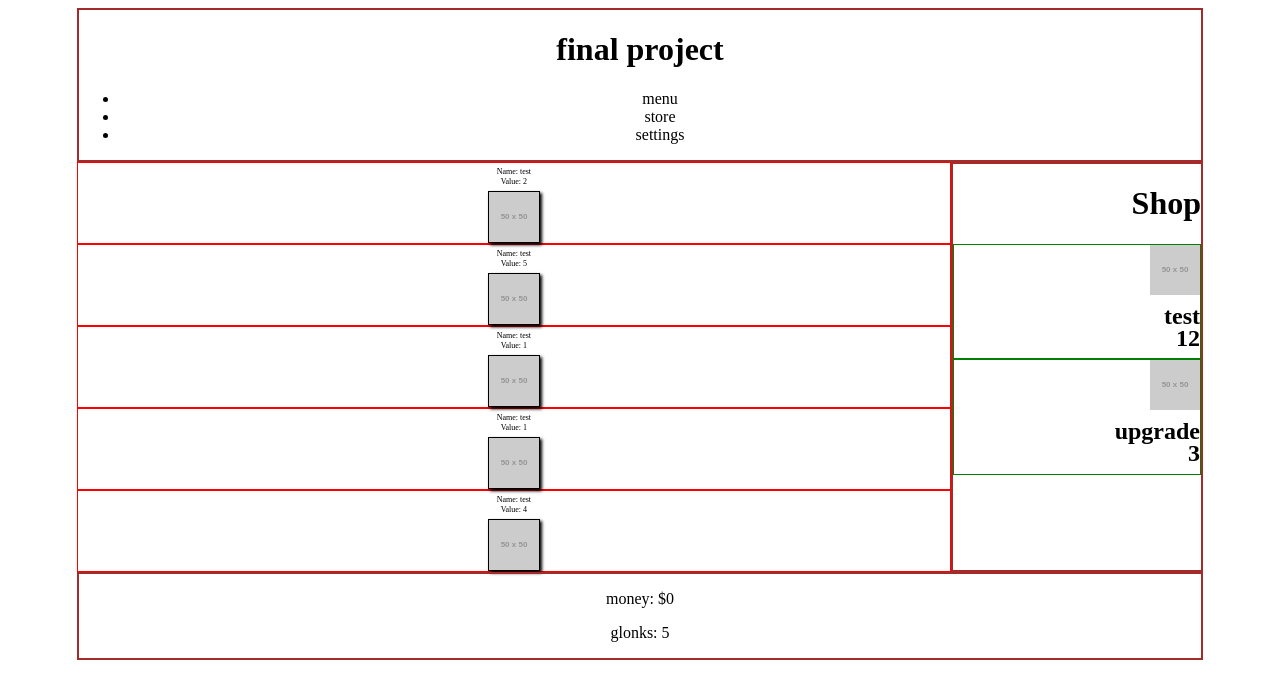
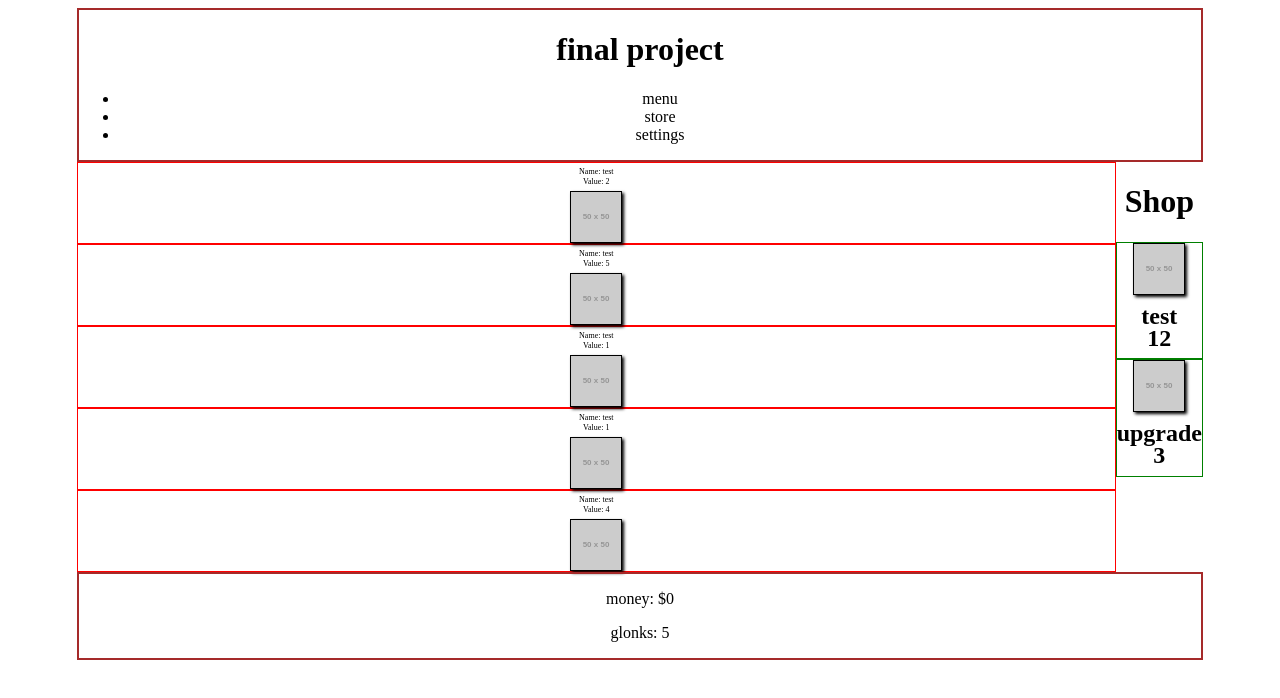
Before and after one commit to JosephHumphrey/CS-332-Final---Glonkulous, a React (Vite) app: page / in a window 1280 px wide. Shown: the top 698 px of the page. Built offline with nearby package versions, Linux system fonts and the light colour scheme.

Commit message:
Sidebar and ShopItem now share a css file

```diff
--- a/src/ShopItem.tsx
+++ b/src/ShopItem.tsx
@@ -1,3 +1,4 @@
+import styles from './Styles/Sidebar.module.css'
 export type ShopItemProps = {
   id: number
   icon: string;
@@ -16,11 +17,11 @@ function ShopItem({ id, icon, name, cost, description, onBuy }: ShopItemProps) {
     };
 
     return(
-        <div className="shopItem" onClick={handleClick}>
-            <img className="shopItem-icon" src={icon.length == 0 ? "https://via.placeholder.com/50" : icon} alt={name ?? "item"} />
-            <h2 className="shopItem-name">{name ?? "item"}</h2>
-            <h2 className="shopItem-cost">{cost ?? 1}</h2>
-            <p className="shopItem-description">{description ?? null}</p>
+        <div className={styles.shopItem} onClick={handleClick}>
+            <img className={styles.shopItemIcon} src={icon.length == 0 ? "https://via.placeholder.com/50" : icon} alt={name ?? "item"} />
+            <h2 className={styles.shopItemName}>{name ?? "item"}</h2>
+            <h2 className={styles.shopItemCost}>{cost ?? 1}</h2>
+            <p className={styles.shopItemDescription}>{description ?? null}</p>
         </div>
     );
 }
--- a/src/Sidebar.tsx
+++ b/src/Sidebar.tsx
@@ -1,3 +1,4 @@
+import styles from './Styles/Sidebar.module.css'
 import ShopItem, {type ShopItemData} from "./ShopItem";
 
 type OnBuyHandler = (item: ShopItemData) => void;
@@ -5,7 +6,7 @@ type OnBuyHandler = (item: ShopItemData) => void;
 function Sidebar({items, onBuy}: { items: ShopItemData[], onBuy: OnBuyHandler }) {
 
     return(
-        <div className="sidebar">
+        <div className={styles.Sidebar}>
             <h1>Shop</h1>
             <div>
                 {items.map((i) => (
--- /dev/null
+++ b/src/Styles/Sidebar.module.css
@@ -0,0 +1,36 @@
+.sidebar {
+  width: 20rem;
+  text-align: right;
+  display: flex;
+  flex-direction: column;
+  border: 2px solid brown;
+}
+
+.shopItem {
+  font-size: 1rem;
+  line-height: 2px;
+  padding: 0;
+  margin: 0;
+  border: 1px solid green;
+}
+
+.shopItemIcon {
+  border: 1px solid black;
+  box-shadow: 2px 2px 3px;
+}
+
+.shopItemName {
+
+}
+
+.shopItemCost {
+
+}
+
+.shopItemDescription {
+  display: none;
+}
+
+.shopItem:hover .shopItemDescription {
+  display: block;
+}
--- a/src/index.css
+++ b/src/index.css
@@ -73,35 +73,6 @@ footer {
 .midscreen {
   display: flex;
   justify-content: flex-end;
-}
-
-.sidebar {
-  width: 20rem;
-  text-align: right;
-  display: flex;
-  flex-direction: column;
-  border: 2px solid brown;
-}
-
-.shopItem {
-  font-size: 1rem;
-  line-height: 2px;
-  padding: 0;
-  margin: 0;
-  border: 1px solid green;
-}
-
-.shopItem-image {
-  border: 1px solid black;
-  box-shadow: 2px 2px 3px;
-}
-
-.shopItem-description {
-  display: none;
-}
-
-.shopItem:hover .shopItem-description {
-  display: block;
 }
 
 .field {
```
